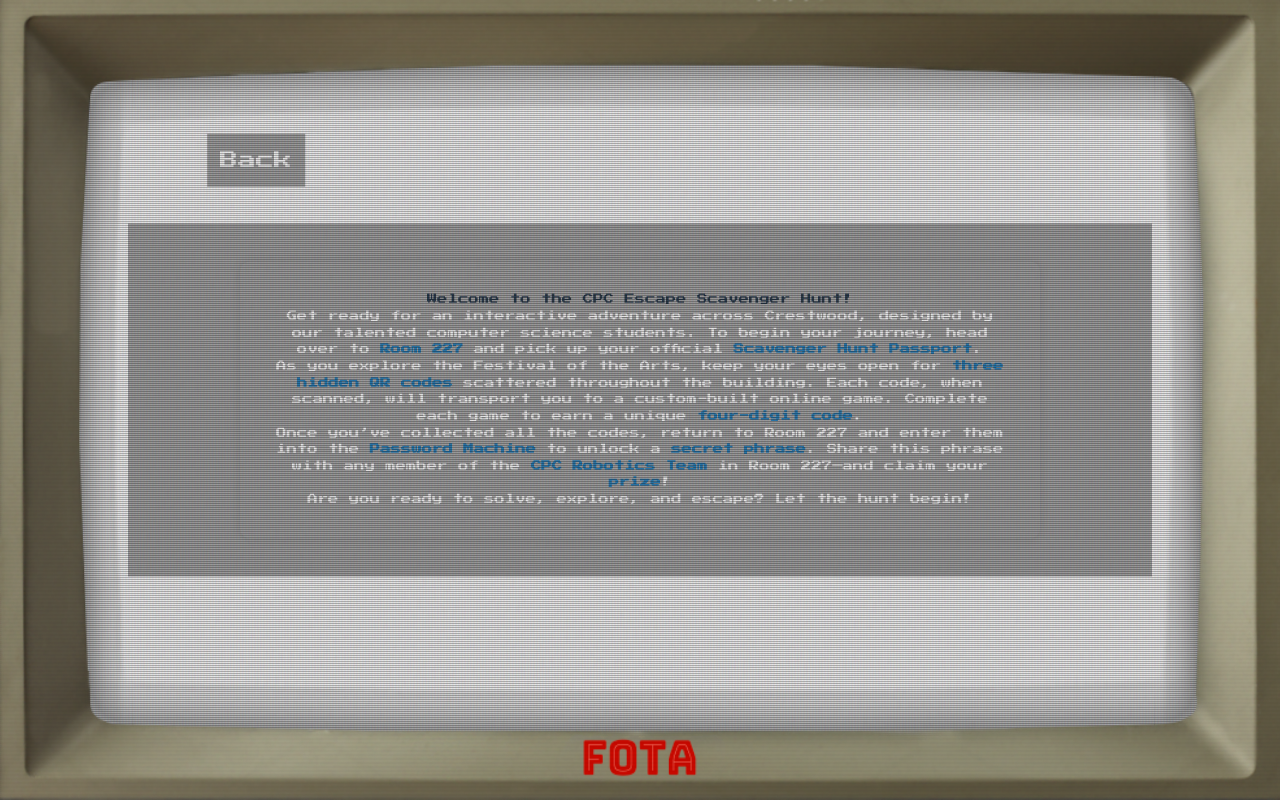
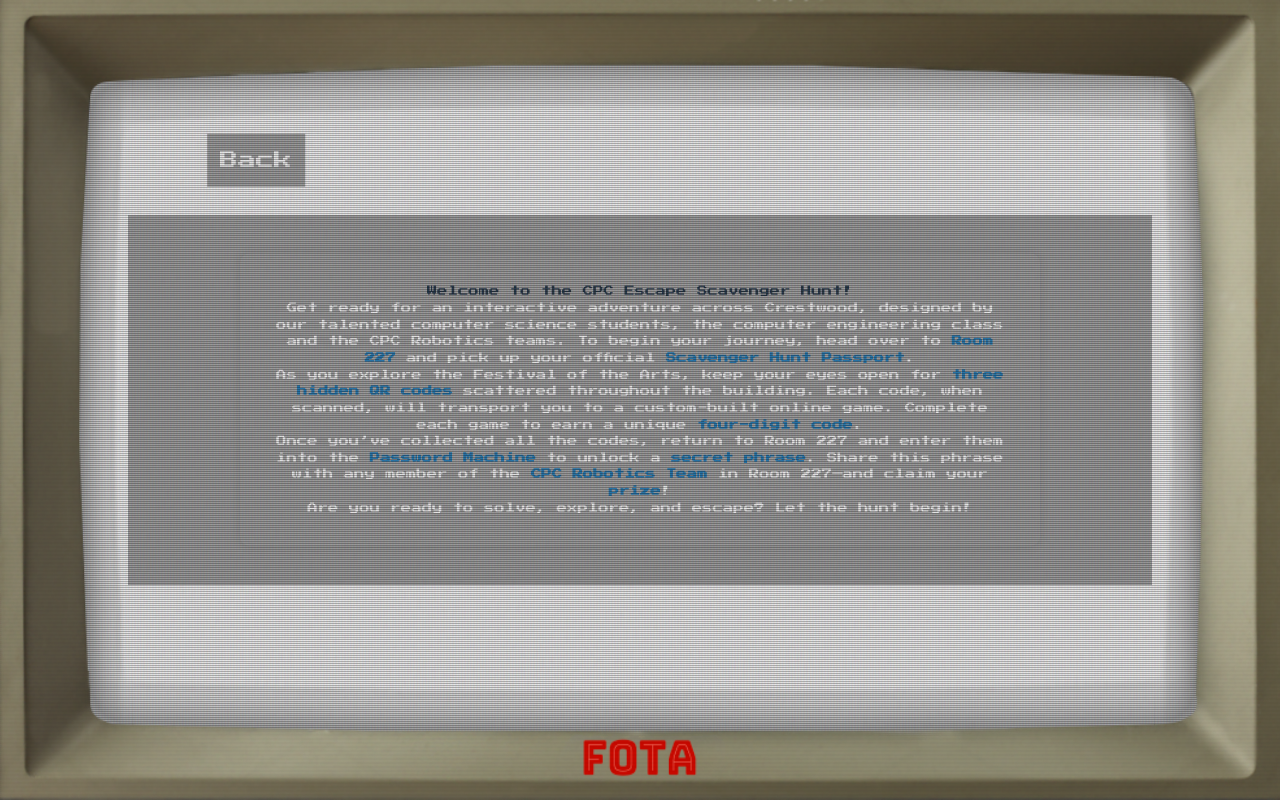
Before and after one commit to CPC-ComputerScience/FOTA, a Next.js app: page /games-intro in a window 1280 px wide. Built offline with nearby package versions, Linux system fonts and the light colour scheme.

Commit message:
modified instructions

```diff
--- a/src/app/games-intro/page.tsx
+++ b/src/app/games-intro/page.tsx
@@ -23,8 +23,8 @@ export default function GamesIntro() {
             <h1>Welcome to the CPC Escape Scavenger Hunt!</h1>
             <p>
               Get ready for an interactive adventure across Crestwood, designed
-              by our talented computer science students. To begin your journey,
-              head over to <strong>Room 227</strong> and pick up your official{" "}
+              by our talented computer science students, the computer engineering class and the CPC Robotics teams.
+              To begin your journey, head over to <strong>Room 227</strong> and pick up your official{" "}
               <strong>Scavenger Hunt Passport</strong>.
             </p>
             <p>
```
